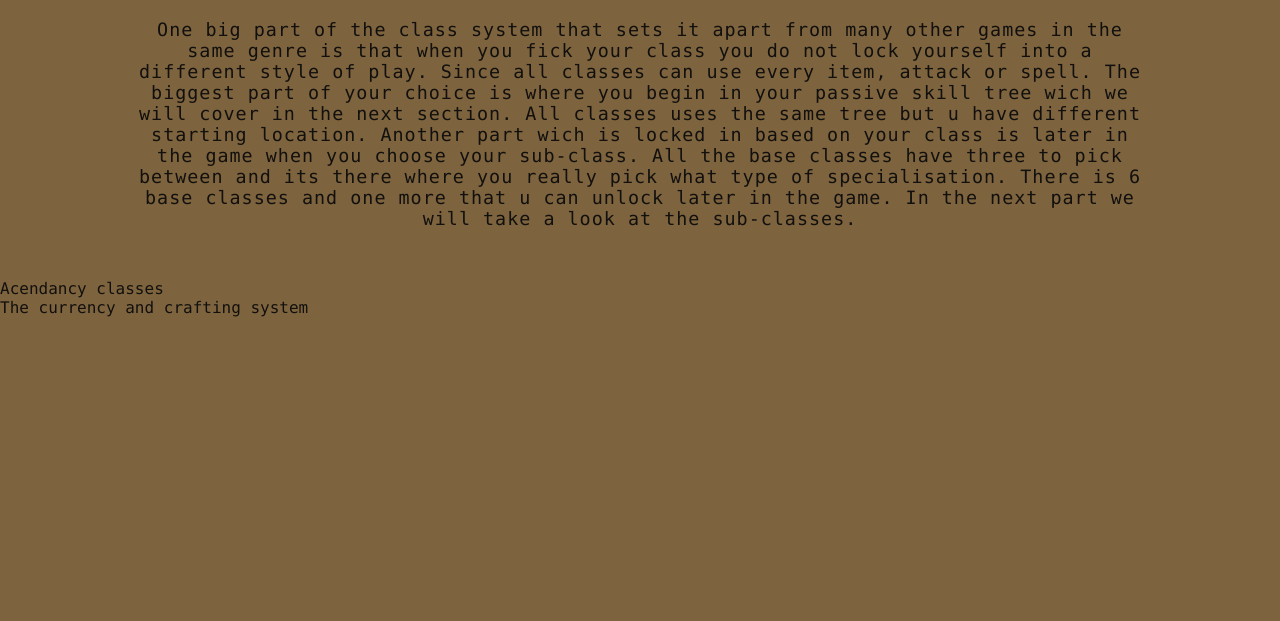
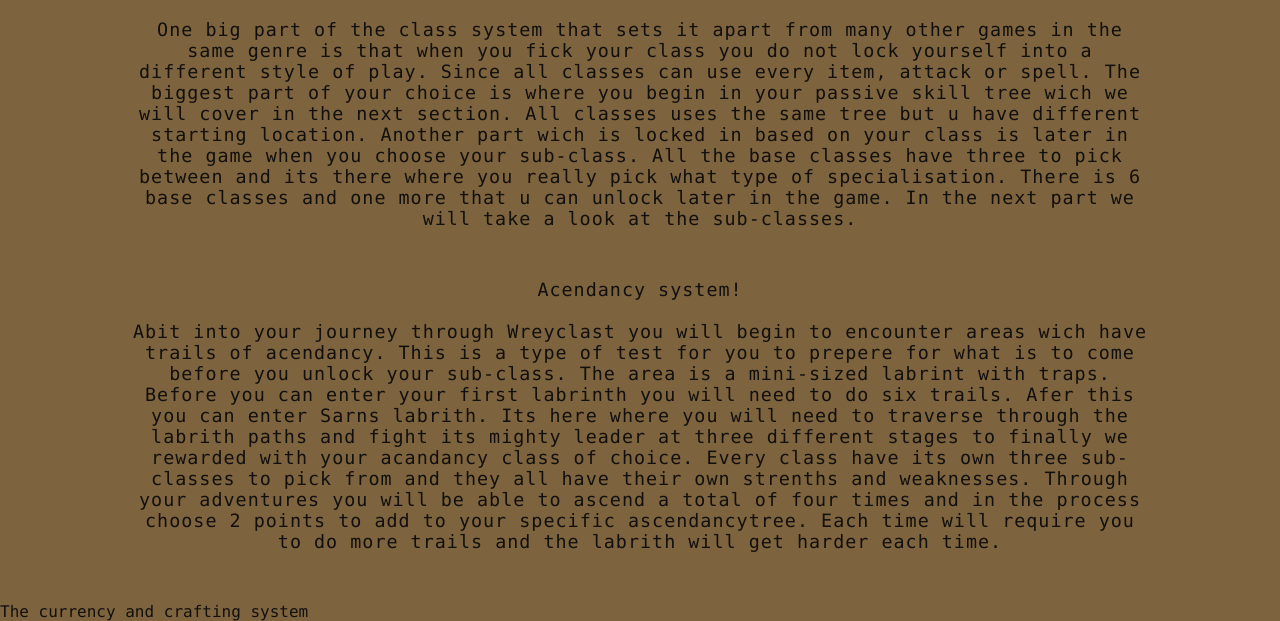
Before and after one commit to Cashy91/Path-of-Exile-a-review, a plain HTML site: page deepdive.html in a window 1280 px wide. Shown: the part 827-1448 px from the top of the page. Before the commit the page ends 1144 px from the top, so only its background shows below. Drawn offline with Linux system fonts and the light colour scheme.

Commit message:
Add Ascendancy system content and styling

```diff
--- a/deepdive.html
+++ b/deepdive.html
@@ -46,8 +46,14 @@ All the base classes have three to pick between and its there where you really p
 There is 6 base classes and one more that u can unlock later in the game.
 In the next part we will take a look at the sub-classes.
     </div>
-    <div>
-        Acendancy classes
+    <div class="deepdive-text">
+        Acendancy system!<br><br>
+
+Abit into your journey through Wreyclast you will begin to encounter areas wich have trails of acendancy. This is a type of test for you to prepere for what is to come before you unlock your sub-class. The area is a mini-sized labrint with traps.
+Before you can enter your first labrinth you will need to do six trails.
+Afer this you can enter Sarns labrith. Its here where you will need to traverse through the labrith paths and fight its mighty leader at three different stages to finally we rewarded with your acandancy class of choice.
+Every class have its own three sub-classes to pick from and they all have their own strenths and weaknesses.
+Through your adventures you will be able to ascend  a total of four times and in the process choose 2 points to add to your specific ascendancytree. Each time will require you to do more trails and the labrith will get harder each time.
     </div>
     <div>
         The currency and crafting system
```
